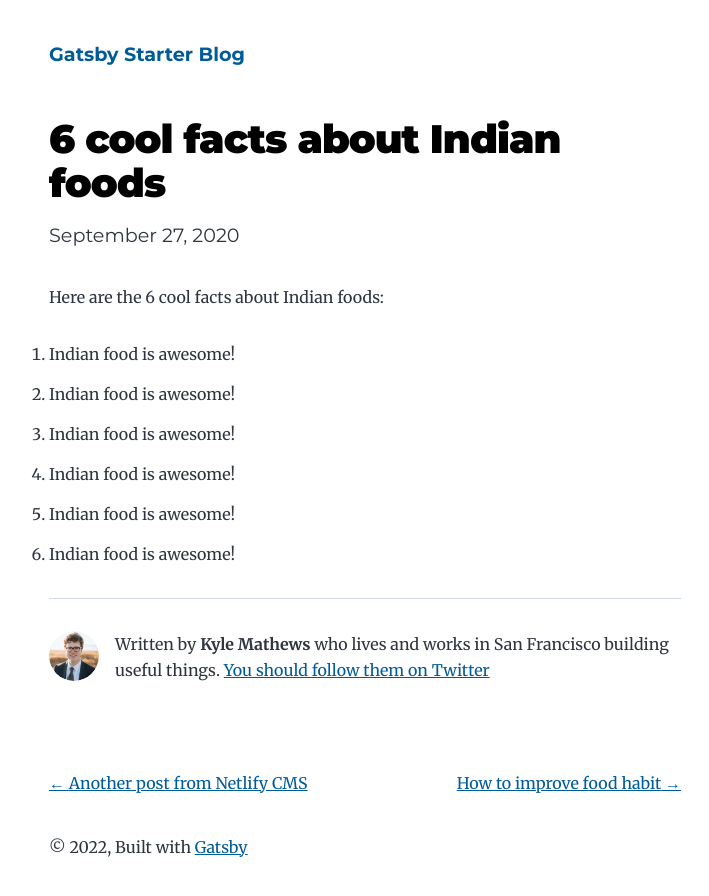
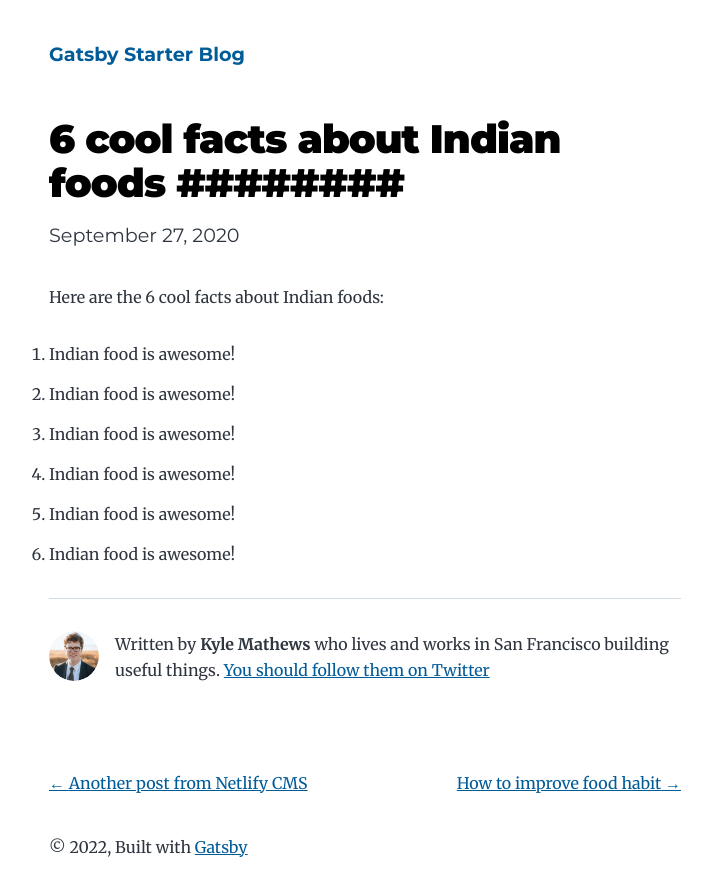
Before and after one commit to surksharathi/blog-with-netlify-cms, a Gatsby site: page /2020-09-27-6-cool-facts-about-indian-foods/ in a window 1280 px wide. Shown: the whole page, without its empty margins (275-984 px from the left). Built offline with nearby package versions, Linux system fonts and the light colour scheme; Gatsby itself is replaced by a stand-in of ours.

Commit message:
Update Blog “2020-09-27-6-cool-facts-about-indian-foods”

```diff
--- a/content/blog/2020-09-27-6-cool-facts-about-indian-foods.md
+++ b/content/blog/2020-09-27-6-cool-facts-about-indian-foods.md
@@ -1,6 +1,6 @@
 ---
 layout: blog
-title: 6 cool facts about Indian foods
+title: "6 cool facts about Indian foods ########"
 date: 2020-09-27T16:29:24.658Z
 ---
 Here are the 6 cool facts about Indian foods:
```
